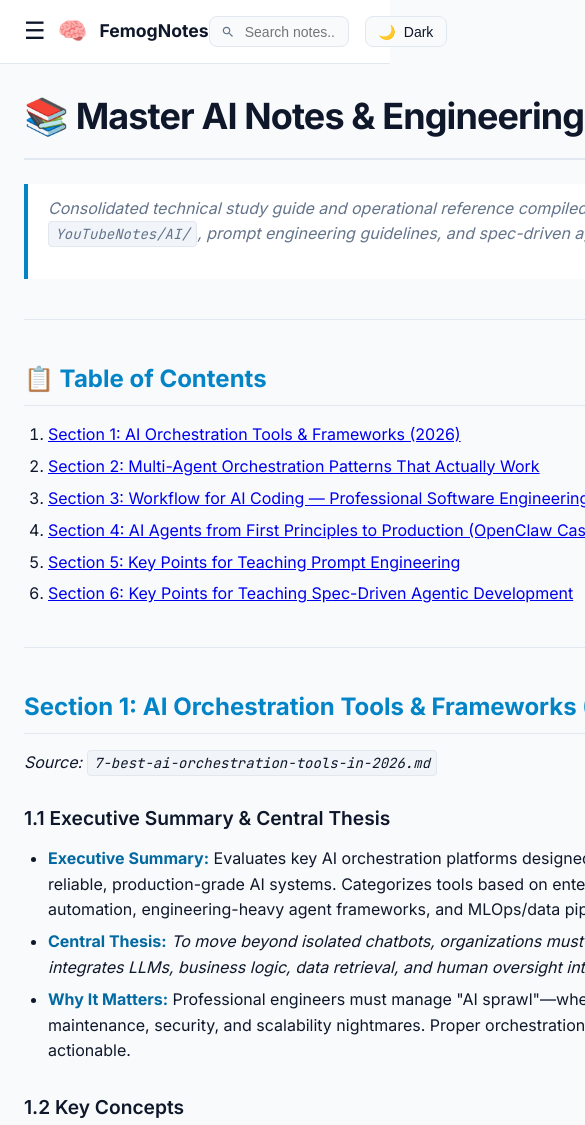
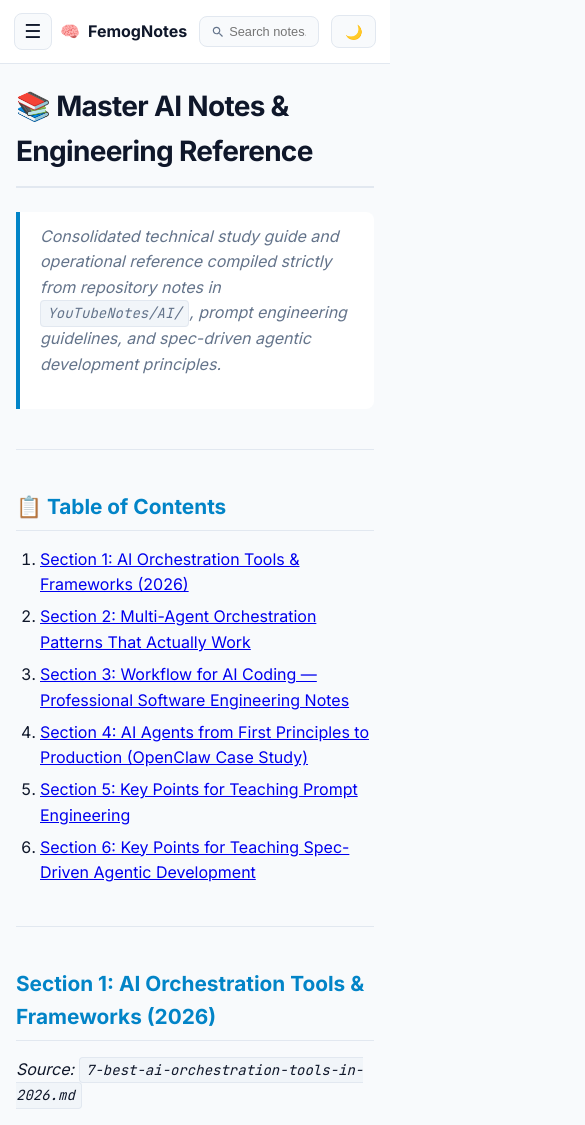
Before and after one commit to francis-dotcom/femognotes, a website: page public/index.html in a window 390 px wide. Shown: the top 1125 px of the page, 585 px wide, since content can reach past the window. Drawn offline with nearby package versions, Linux system fonts and the light colour scheme.

Commit message:
Make application responsive by default across mobile, tablet, and desktop

```diff
--- a/public/index.html
+++ b/public/index.html
@@ -2,7 +2,7 @@
 <html lang="en">
 <head>
   <meta charset="UTF-8">
-  <meta name="viewport" content="width=device-width, initial-scale=1.0">
+  <meta name="viewport" content="width=device-width, initial-scale=1.0, maximum-scale=5.0">
   <title>FemogNotes — Master AI & Agentic Systems Engineering Reference</title>
   <meta name="description" content="FemogNotes: Comprehensive technical reference guide for AI Orchestration, Multi-Agent Systems, AI Coding Workflows, Prompt Engineering, and Spec-Driven Development.">
 
@@ -31,7 +31,7 @@
       --text-muted: #64748b;
       --accent-color: #0284c7;
       --accent-hover: #0369a1;
-      --sidebar-width: 320px;
+      --sidebar-width: 300px;
       --header-height: 64px;
       --code-bg: #f1f5f9;
       --table-stripe: #f8fafc;
@@ -53,6 +53,11 @@
       box-sizing: border-box;
       margin: 0;
       padding: 0;
+    }
+
+    html, body {
+      width: 100%;
+      overflow-x: hidden;
     }
 
     body {
@@ -78,7 +83,7 @@
       display: flex;
       align-items: center;
       justify-content: space-between;
-      padding: 0 1.5rem;
+      padding: 0 1.25rem;
       z-index: 100;
       backdrop-filter: blur(8px);
     }
@@ -86,20 +91,21 @@
     .brand {
       display: flex;
       align-items: center;
-      gap: 0.75rem;
+      gap: 0.5rem;
       font-weight: 700;
       font-size: 1.1rem;
       color: var(--text-main);
+      text-decoration: none;
     }
 
     .brand-icon {
-      font-size: 1.5rem;
+      font-size: 1.4rem;
     }
 
     .header-actions {
       display: flex;
       align-items: center;
-      gap: 1rem;
+      gap: 0.75rem;
     }
 
     .search-box {
@@ -110,16 +116,16 @@
       background: var(--bg-color);
       border: 1px solid var(--border-color);
       color: var(--text-main);
-      padding: 0.4rem 0.8rem 0.4rem 2.2rem;
+      padding: 0.45rem 0.8rem 0.45rem 2.2rem;
       border-radius: 8px;
       font-size: 0.875rem;
       outline: none;
       width: 220px;
-      transition: width 0.2s, border-color 0.2s;
+      transition: width 0.2s ease, border-color 0.2s ease;
     }
 
     .search-box input:focus {
-      width: 300px;
+      width: 280px;
       border-color: var(--accent-color);
     }
 
@@ -131,20 +137,22 @@
       fill: var(--text-muted);
       width: 14px;
       height: 14px;
+      pointer-events: none;
     }
 
     .btn-icon {
       background: var(--bg-color);
       border: 1px solid var(--border-color);
       color: var(--text-main);
-      padding: 0.4rem 0.8rem;
+      padding: 0.45rem 0.8rem;
       border-radius: 8px;
       cursor: pointer;
       font-size: 0.875rem;
       display: flex;
       align-items: center;
-      gap: 0.5rem;
-      transition: all 0.2s;
+      gap: 0.4rem;
+      transition: all 0.2s ease;
+      white-space: nowrap;
     }
 
     .btn-icon:hover {
@@ -157,6 +165,7 @@
       display: flex;
       margin-top: var(--header-height);
       min-height: calc(100vh - var(--header-height));
+      width: 100%;
     }
 
     /* Sidebar Navigation */
@@ -173,6 +182,22 @@
       display: flex;
       flex-direction: column;
       gap: 1rem;
+      z-index: 90;
+      transition: transform 0.3s cubic-bezier(0.4, 0, 0.2, 1);
+    }
+
+    .sidebar-overlay {
+      display: none;
+      position: fixed;
+      top: var(--header-height);
+      left: 0;
+      right: 0;
+      bottom: 0;
+      background: rgba(15, 23, 42, 0.5);
+      backdrop-filter: blur(4px);
+      z-index: 85;
+      opacity: 0;
+      transition: opacity 0.3s ease;
     }
 
     .toc-title {
@@ -193,7 +218,7 @@
 
     .toc-item a {
       display: block;
-      padding: 0.4rem 0.6rem;
+      padding: 0.45rem 0.6rem;
       border-radius: 6px;
       color: var(--text-muted);
       text-decoration: none;
@@ -219,17 +244,20 @@
       margin-left: var(--sidebar-width);
       flex: 1;
       padding: 2.5rem 3rem;
-      max-width: 960px;
+      max-width: 1000px;
+      width: calc(100% - var(--sidebar-width));
     }
 
     /* Markdown Body Styling */
     .markdown-body {
       font-size: 1rem;
       color: var(--text-main);
+      word-wrap: break-word;
+      overflow-wrap: break-word;
     }
 
     .markdown-body h1 {
-      font-size: 2.25rem;
+      font-size: clamp(1.75rem, 4vw, 2.25rem);
       font-weight: 800;
       margin-bottom: 1.5rem;
       padding-bottom: 0.75rem;
@@ -239,7 +267,7 @@
     }
 
     .markdown-body h2 {
-      font-size: 1.5rem;
+      font-size: clamp(1.3rem, 3vw, 1.5rem);
       font-weight: 700;
       margin-top: 2.5rem;
       margin-bottom: 1rem;
@@ -250,7 +278,7 @@
     }
 
     .markdown-body h3 {
-      font-size: 1.2rem;
+      font-size: clamp(1.1rem, 2.5vw, 1.25rem);
       font-weight: 600;
       margin-top: 1.75rem;
       margin-bottom: 0.75rem;
@@ -295,6 +323,7 @@
       border-radius: 4px;
       font-size: 0.875em;
       border: 1px solid var(--border-color);
+      word-break: break-word;
     }
 
     .markdown-body pre {
@@ -304,6 +333,7 @@
       padding: 1.25rem;
       overflow-x: auto;
       margin-bottom: 1.5rem;
+      max-width: 100%;
     }
 
     .markdown-body pre code {
@@ -311,22 +341,31 @@
       padding: 0;
       border: none;
       font-size: 0.875rem;
+      word-break: normal;
+    }
+
+    /* Table Container for Mobile Responsiveness */
+    .table-wrapper {
+      width: 100%;
+      overflow-x: auto;
+      margin-bottom: 1.5rem;
+      border-radius: 8px;
+      border: 1px solid var(--border-color);
+      -webkit-overflow-scrolling: touch;
     }
 
     .markdown-body table {
       width: 100%;
       border-collapse: collapse;
-      margin-bottom: 1.5rem;
       background: var(--panel-bg);
-      border-radius: 8px;
-      overflow: hidden;
-      border: 1px solid var(--border-color);
+      margin: 0;
     }
 
     .markdown-body th, .markdown-body td {
       padding: 0.75rem 1rem;
       text-align: left;
       border-bottom: 1px solid var(--border-color);
+      min-width: 120px;
     }
 
     .markdown-body th {
@@ -350,37 +389,80 @@
       color: var(--accent-hover);
     }
 
-    /* Mobile Drawer */
+    /* Mobile Menu Toggle Button */
     .mobile-menu-btn {
       display: none;
-      background: none;
-      border: none;
+      background: var(--bg-color);
+      border: 1px solid var(--border-color);
       color: var(--text-main);
-      font-size: 1.5rem;
+      padding: 0.4rem 0.6rem;
+      border-radius: 8px;
+      font-size: 1.2rem;
       cursor: pointer;
     }
 
-    @media (max-width: 900px) {
+    /* Responsive Breakpoints */
+    @media (max-width: 1024px) {
       sidebar {
         transform: translateX(-100%);
-        transition: transform 0.3s ease;
-        z-index: 99;
       }
+
       sidebar.open {
         transform: translateX(0);
+        box-shadow: 4px 0 24px rgba(0, 0, 0, 0.2);
       }
+
+      .sidebar-overlay.open {
+        display: block;
+        opacity: 1;
+      }
+
       main {
         margin-left: 0;
-        padding: 1.5rem;
+        width: 100%;
+        padding: 2rem 1.5rem;
       }
+
       .mobile-menu-btn {
-        display: block;
+        display: flex;
+        align-items: center;
+        justify-content: center;
       }
+
       .search-box input {
-        width: 140px;
+        width: 160px;
       }
+
       .search-box input:focus {
-        width: 180px;
+        width: 200px;
+      }
+    }
+
+    @media (max-width: 640px) {
+      header {
+        padding: 0 0.85rem;
+      }
+
+      .brand span {
+        font-size: 1rem;
+      }
+
+      .search-box input {
+        width: 120px;
+        padding-left: 1.8rem;
+        font-size: 0.8rem;
+      }
+
+      .search-box input:focus {
+        width: 150px;
+      }
+
+      .btn-icon span#themeLabel {
+        display: none;
+      }
+
+      main {
+        padding: 1.25rem 1rem;
       }
     }
   </style>
@@ -388,8 +470,8 @@
 <body data-theme="light">
 
   <header>
-    <div style="display: flex; align-items: center; gap: 0.75rem;">
-      <button class="mobile-menu-btn" onclick="toggleSidebar()">☰</button>
+    <div style="display: flex; align-items: center; gap: 0.5rem;">
+      <button class="mobile-menu-btn" onclick="toggleSidebar()" aria-label="Toggle menu">☰</button>
       <div class="brand">
         <span class="brand-icon">🧠</span>
         <span>FemogNotes</span>
@@ -401,7 +483,7 @@
         <svg viewBox="0 0 24 24"><path d="M15.5 14h-.79l-.28-.27C15.41 12.59 16 11.11 16 9.5 16 5.91 13.09 3 9.5 3S3 5.91 3 9.5 5.91 16 9.5 16c1.61 0 3.09-.59 4.23-1.57l.27.28v.79l5 4.99L20.49 19l-4.99-5zm-6 0C7.01 14 5 11.99 5 9.5S7.01 5 9.5 5 14 7.01 14 9.5 11.99 14 9.5 14z"/></svg>
         <input type="text" id="searchInput" placeholder="Search notes..." onkeyup="filterContent()">
       </div>
-      <button class="btn-icon" onclick="toggleTheme()">
+      <button class="btn-icon" onclick="toggleTheme()" aria-label="Toggle theme">
         <span id="themeIcon">🌙</span>
         <span id="themeLabel">Dark</span>
       </button>
@@ -409,6 +491,8 @@
   </header>
 
   <div class="app-container">
+    <div class="sidebar-overlay" id="overlay" onclick="toggleSidebar()"></div>
+
     <sidebar id="sidebar">
       <div class="toc-title">Table of Contents</div>
       <ul class="toc-list" id="tocList">
@@ -439,7 +523,10 @@
     }
 
     function toggleSidebar() {
-      document.getElementById('sidebar').classList.toggle('open');
+      const sidebar = document.getElementById('sidebar');
+      const overlay = document.getElementById('overlay');
+      sidebar.classList.toggle('open');
+      overlay.classList.toggle('open');
     }
 
     // Helper to generate clean URL slug from heading text
@@ -457,6 +544,14 @@
 
       // Parse markdown to HTML
       contentEl.innerHTML = marked.parse(markdownText);
+
+      // Wrap tables in responsive wrapper div
+      contentEl.querySelectorAll('table').forEach(table => {
+        const wrapper = document.createElement('div');
+        wrapper.className = 'table-wrapper';
+        table.parentNode.insertBefore(wrapper, table);
+        wrapper.appendChild(table);
+      });
 
       // Apply syntax highlighting
       document.querySelectorAll('pre code').forEach((block) => {
@@ -500,7 +595,9 @@
               target.scrollIntoView({ behavior: 'smooth', block: 'start' });
               history.pushState(null, null, '#' + slug);
             }
-            if (window.innerWidth <= 900) toggleSidebar();
+            if (window.innerWidth <= 1024) {
+              toggleSidebar();
+            }
           };
 
           li.appendChild(a);
@@ -508,13 +605,12 @@
         }
       });
 
-      // Also intercept in-page Markdown anchor links (e.g. #section-1-ai-orchestration...)
+      // Intercept in-page anchor links for smooth scrolling
       contentEl.querySelectorAll('a[href^="#"]').forEach(a => {
         a.onclick = (e) => {
           const rawTargetId = a.getAttribute('href').substring(1);
           if (!rawTargetId) return;
 
-          // Find matching heading by id or fuzzy slug match
           let target = document.getElementById(rawTargetId);
           if (!target) {
             headings.forEach(h => {
@@ -536,7 +632,7 @@
     // Filter content on search
     function filterContent() {
       const query = document.getElementById('searchInput').value.toLowerCase();
-      const elements = document.querySelectorAll('.markdown-body h2, .markdown-body h3, .markdown-body p, .markdown-body li, .markdown-body pre, .markdown-body table');
+      const elements = document.querySelectorAll('.markdown-body h2, .markdown-body h3, .markdown-body p, .markdown-body li, .markdown-body pre, .table-wrapper');
 
       if (!query) {
         elements.forEach(el => el.style.display = '');
```
